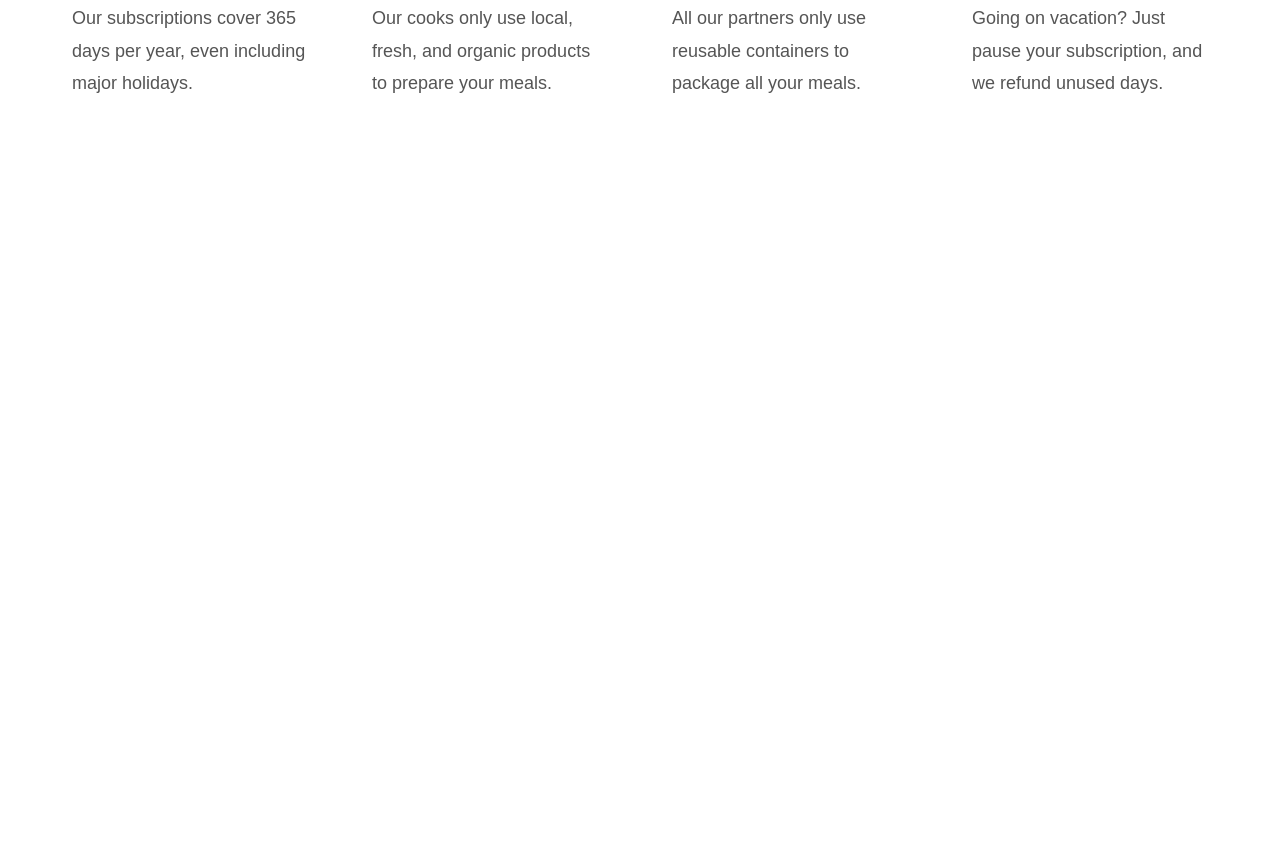
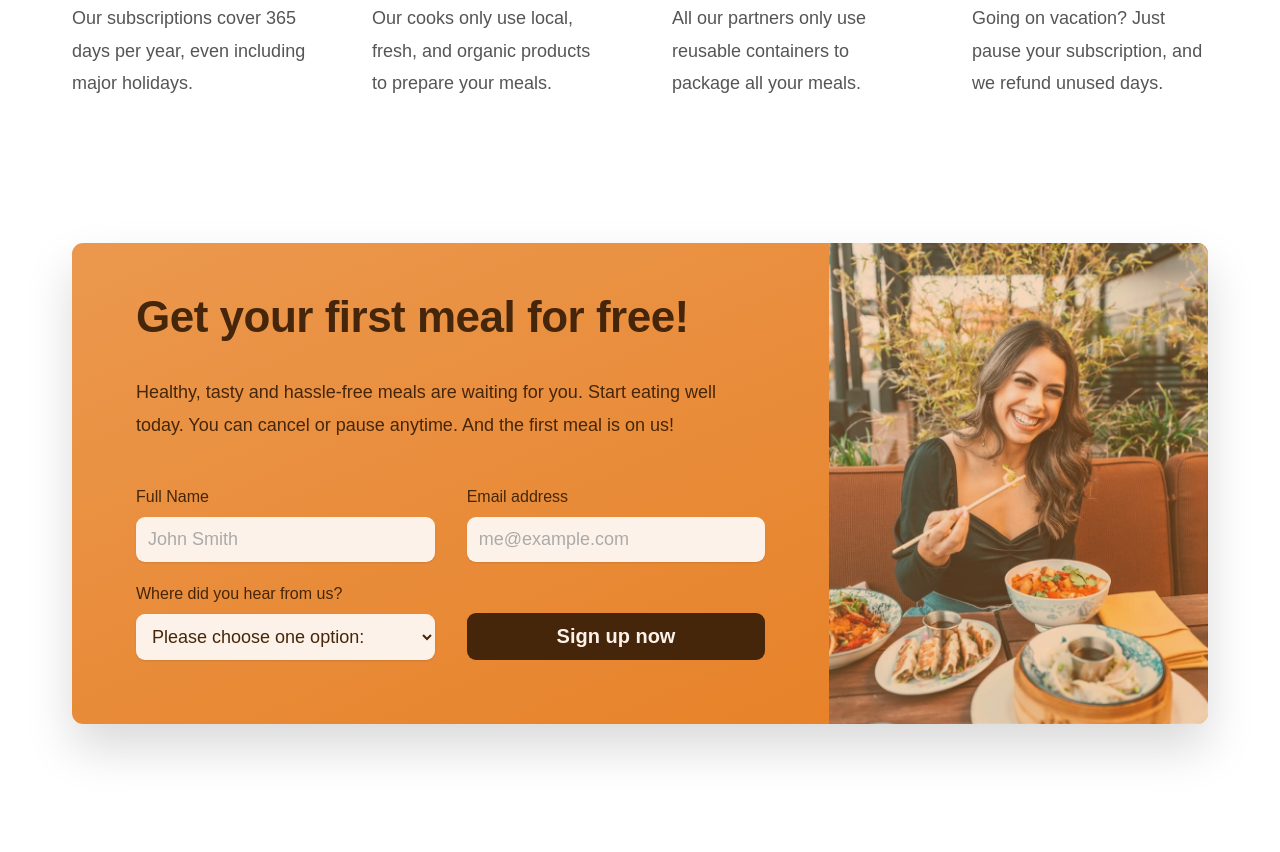
Before and after one commit to neilbernard-sscgi/Omnifood-The-Complete-Guide-to-HTML-Project, a plain HTML site: page index.html in a window 1280 px wide. Shown: the part 5736-6588 px from the top of the page. Before the commit the page ends 5931 px from the top, so only its background shows below. Drawn offline with Linux system fonts and the light colour scheme.

Commit message:
added and styles cta section

```diff
--- a/css/general.css
+++ b/css/general.css
@@ -223,3 +223,89 @@ body {
   height: 3rem;
   color: #e67e22;
 }
+
+/*  */
+/*  cta section */
+/*  */
+.section-cta {
+  /* top / right / bottom / left */
+  /* padding: 9.6rem 0 12.8rem 0; */
+
+  /* top / horizontal / left */
+  padding: 4.8rem 0 12.8rem;
+}
+
+.cta {
+  display: grid;
+  grid-template-columns: 2fr 1fr;
+  /* background-color: #e67e22; */
+  box-shadow: 0 2.4rem 4.8rem rgba(0, 0, 0, 0.15);
+  border-radius: 11px;
+
+  background-image: linear-gradient(to right bottom, #eb984e, #e67e22);
+  overflow: hidden;
+}
+
+.cta-text-box {
+  padding: 4.8rem 6.4rem 6.4rem 6.4rem;
+  color: #45260a;
+}
+
+.cta .heading-secondary {
+  /* color: #45260a; */
+  color: inherit;
+  margin-bottom: 3.2rem;
+}
+
+.cta-text {
+  font-size: 1.8rem;
+  line-height: 1.8;
+  margin-bottom: 4.8rem;
+}
+
+.cta-img-box {
+  background-image: linear-gradient(
+      to right bottom,
+      rgba(235, 151, 78, 0.35),
+      rgba(230, 125, 34, 0.35)
+    ),
+    url("../img/eating.jpg");
+  background-size: cover;
+  background-position: center;
+}
+
+.cta-form {
+  display: grid;
+  grid-template-columns: 1fr 1fr;
+  column-gap: 3.2rem;
+  row-gap: 2.4rem;
+}
+
+.cta-form label {
+  display: block;
+  font-size: 1.6rem;
+  font-weight: 500;
+  margin-bottom: 1.2rem;
+}
+
+.cta-form input,
+.cta-form select {
+  width: 100%;
+  padding: 1.2rem;
+  font-size: 1.8rem;
+  font-family: inherit;
+  color: inherit;
+  border: none;
+  background-color: #fdf2e9;
+  border-radius: 9px;
+  box-shadow: 0 1px 2px rgba(0, 0, 0, 0.1);
+}
+
+.cta-form input::placeholder {
+  color: #aaa;
+}
+
+.cta *:focus {
+  outline: none;
+  box-shadow: 0 0 0 0.8rem rgba(253, 242, 233, 0.5);
+}
--- a/index.html
+++ b/index.html
@@ -529,6 +529,65 @@
           </div>
         </div>
       </section>
+
+      <section class="section-cta">
+        <div class="container">
+          <div class="cta">
+            <div class="cta-text-box">
+              <h2 class="heading-secondary">Get your first meal for free!</h2>
+              <p class="cta-text">
+                Healthy, tasty and hassle-free meals are waiting for you. Start
+                eating well today. You can cancel or pause anytime. And the
+                first meal is on us!
+              </p>
+
+              <form class="cta-form" action="#">
+                <div>
+                  <label for="full-name">Full Name</label>
+                  <input
+                    id="full-name"
+                    type="text"
+                    placeholder="John Smith"
+                    required
+                  />
+                </div>
+
+                <div>
+                  <label for="email">Email address</label>
+                  <input
+                    id="email"
+                    type="email"
+                    placeholder="me@example.com"
+                    required
+                  />
+                </div>
+
+                <div>
+                  <label for="select-where">Where did you hear from us?</label>
+                  <select id="select-where" required>
+                    <option value="">Please choose one option:</option>
+                    <option value="friends">Friends and family</option>
+                    <option value="youtube">YouTube video</option>
+                    <option value="podcast">Podcast</option>
+                    <option value="ad">Facebook ad</option>
+                    <option value="others">Others</option>
+                  </select>
+                </div>
+
+                <button class="btn btn--form">Sign up now</button>
+
+                <!-- <input type="checkbox" />
+                <input type="number" /> -->
+              </form>
+            </div>
+            <div
+              class="cta-img-box"
+              role="img"
+              aria-label="Woman enjoying food"
+            ></div>
+          </div>
+        </div>
+      </section>
     </main>
   </body>
 </html>
```
